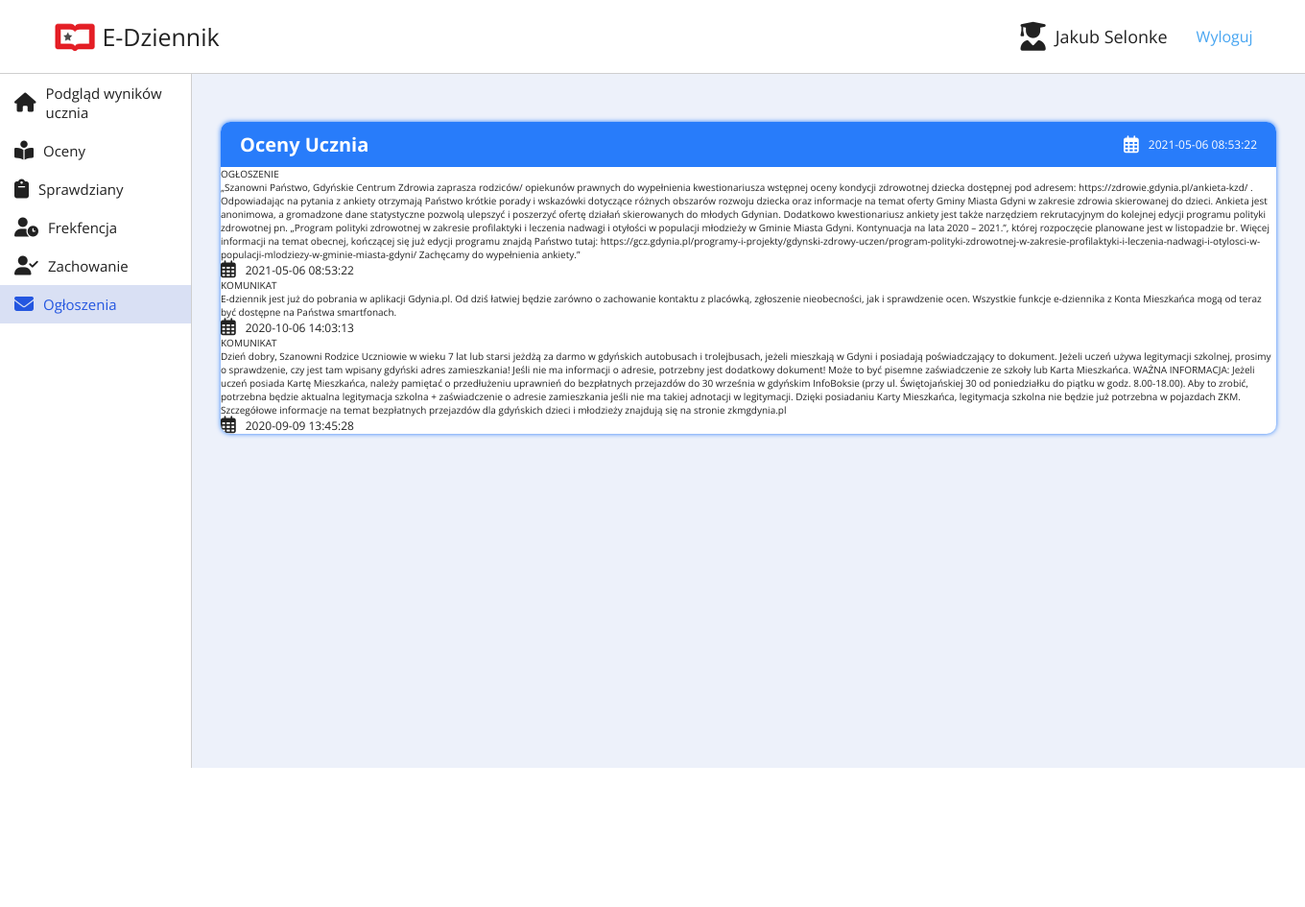
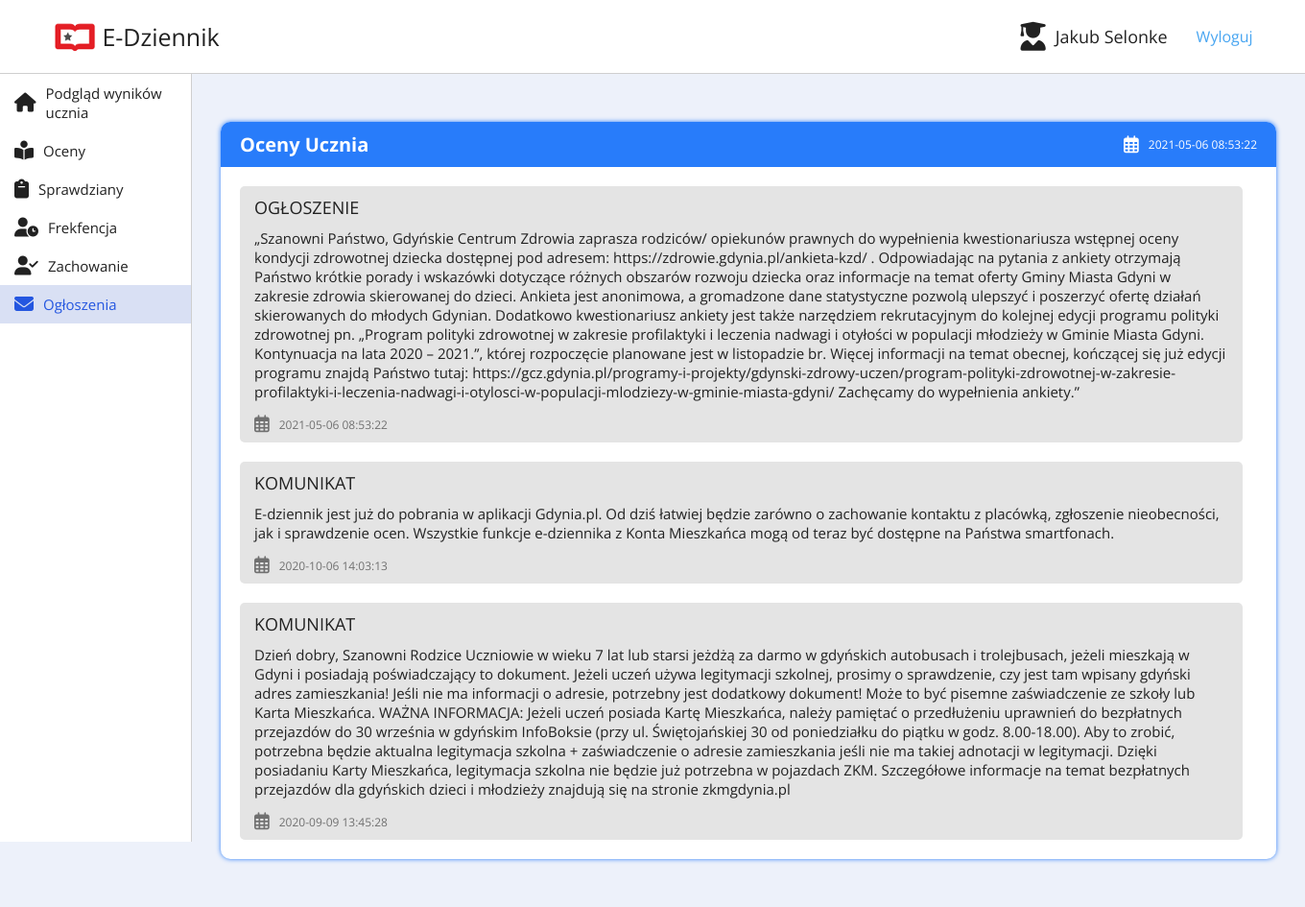
Before and after one commit to Jaco020/EdziennikProjekt, a PHP site: page /HTML/ogloszenia.html in a window 1360 px wide. Shown: the whole page at 96% size. Before the commit the page ends 800 px from the top, so only its background shows below. Run offline with PHP 8.4, Linux system fonts and the light colour scheme; some libraries are stand-ins or nearby versions.

Commit message:
poprawki CSS

```diff
--- a/CSS/globals.css
+++ b/CSS/globals.css
@@ -36,8 +36,11 @@ a,a:visited{
     color: var(--blue-300);
     transition: .1s linear;
 }
-a:hover{
-    color: var(--blue-500);
+table a,a:hover{
+    color: var(--blue-500) !important;
+}
+table a{
+    color: var(--blue-400) !important;
 }
 h3{
     font-size: 2rem;
--- a/CSS/login.css
+++ b/CSS/login.css
@@ -1,7 +1,4 @@
 @import "../CSS//variables.css";
-root{
-    --var-100:#fff;
-}
 body{
     height: 100vh;
     overflow: hidden;
--- /dev/null
+++ b/CSS/ogloszenia.css
@@ -0,0 +1,22 @@
+.ogloszeniaCont__item{
+    background-color: var(--white-200);
+    width: 95%;
+    margin: 20px;
+    padding: 10px 15px;
+    border-radius: 5px;
+}
+.ogloszeniaCont__item p.dataInfo{
+    font-size: 1.2rem;
+    display: flex;
+    align-items: center;
+    color: #707070;
+}
+p.tytul{
+    font-size: 1.8rem;
+    margin-bottom: 10px;
+    text-transform: uppercase;
+}
+p.tresc{
+    font-size: 1.5rem;
+    margin-bottom: 15px;
+}
--- a/CSS/podglad.css
+++ b/CSS/podglad.css
@@ -45,6 +45,7 @@ th{
 p.tytul{
     font-size: 1.8rem;
     margin-bottom: 10px;
+    text-transform: uppercase;
 }
 p.tresc{
     font-size: 1.5rem;
--- a/CSS/ocenyUcznia.css
+++ b/CSS/tableGlobal.css
@@ -1,7 +1,4 @@
 @import "../CSS//variables.css";
-:root{
-    --var:#fff;
-}
 table{
     border-collapse: collapse;
     width: 100%;
@@ -12,7 +9,7 @@ td,th{
     font-size: 1.5rem;
 }
 th{
-    background-color: var(--gray-100);
+    background-color: var(--gray-200);
 }
 /* Długość komurek */
 .longCell{
```
